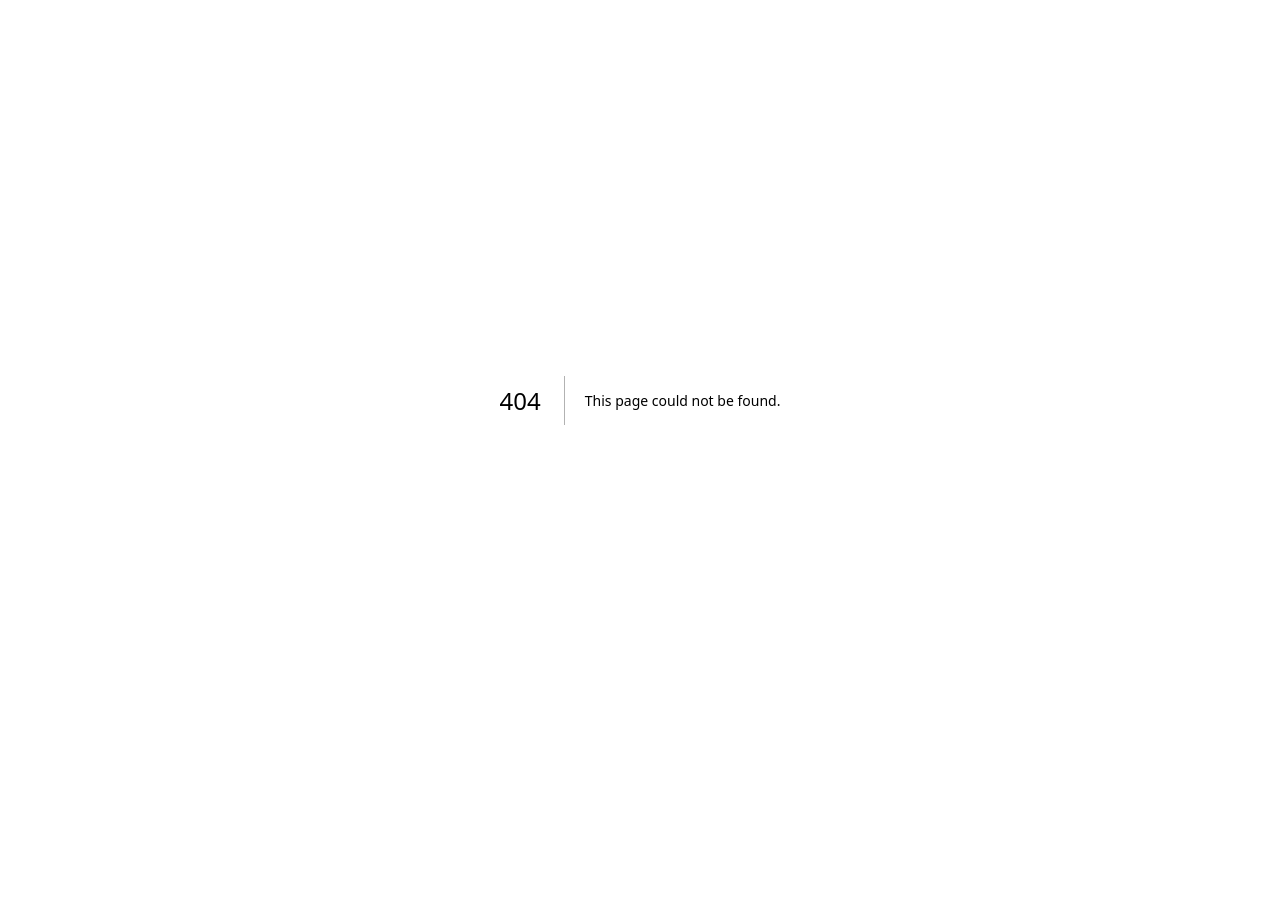
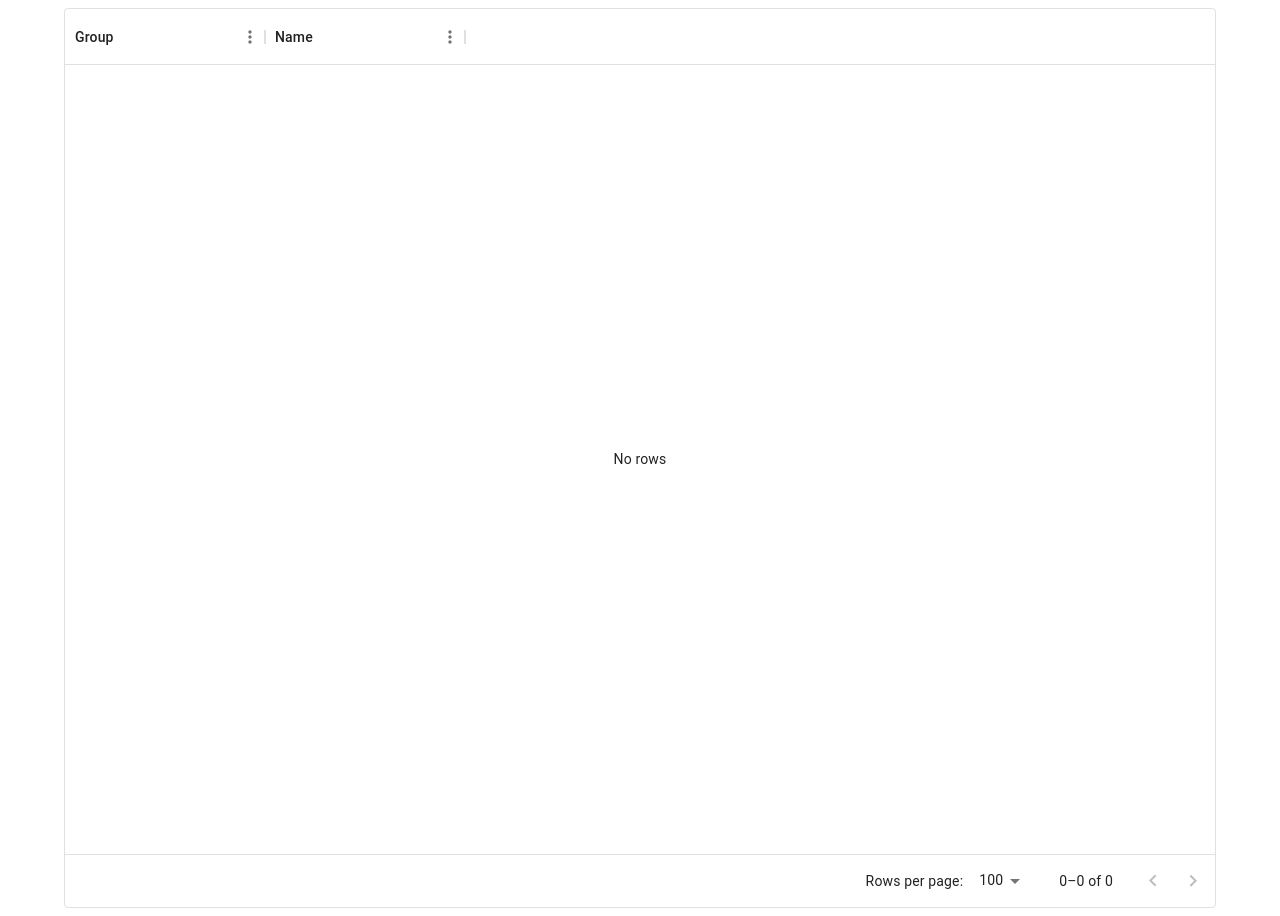
Before and after one commit to shichisan21/drag-test, a Next.js app: page /RadioGrid in a window 1280 px wide. Before the commit this address had no page. Before the commit the page ends 800 px from the top, so only its background shows below. Built offline with nearby package versions, Linux system fonts and the light colour scheme.

Commit message:
RadioGrid

```diff
--- /dev/null
+++ b/src/pages/RadioGrid.tsx
@@ -0,0 +1,65 @@
+import { FC, ReactElement, useState } from "react";
+import { Container } from "@mui/material";
+import { DataGrid, GridColDef, GridRenderCellParams } from "@mui/x-data-grid";
+import { Radio } from "@mui/material";
+import { useRouter } from "next/router";
+
+interface DataRow {
+  id: number;
+  name: string;
+  group: string;
+  [key: string]: string | number;
+}
+
+const RadioGrid: FC = (): ReactElement => {
+  const [selectedValue, setSelectedValue] = useState<number | null>(null);
+  const router = useRouter();
+
+  let dataArray: DataRow[] = [];
+
+  if (router.isReady) {
+    if (router.query.data) {
+      dataArray = JSON.parse(router.query.data as string);
+    }
+  }
+  const additionalColumns =
+    dataArray && dataArray.length > 0
+      ? Object.keys(dataArray[0])
+          .map((key) => ({
+            field: key,
+            headerName: dataArray[0][key] as string,
+            width: 200,
+          }))
+          .filter((col) => !["group", "name"].includes(col.field))
+      : [];
+
+  const columns: GridColDef[] = [
+    { field: "group", headerName: "Group", width: 200 },
+    {
+      field: "name",
+      headerName: "Name",
+      width: 200,
+      renderCell: (params: GridRenderCellParams) => {
+        return (
+          <Radio
+            checked={selectedValue === params.row.id}
+            onChange={() => {
+              setSelectedValue(params.row.id);
+            }}
+          />
+        );
+      },
+    },
+    ...additionalColumns,
+  ];
+
+  return (
+    <>
+      <Container>
+        <DataGrid rows={dataArray} columns={columns} sx={{ height: 900 }} />
+      </Container>
+    </>
+  );
+};
+
+export default RadioGrid;
```
Also changed, not shown: src/components/SideMenu.tsx (+14 -0 lines).
